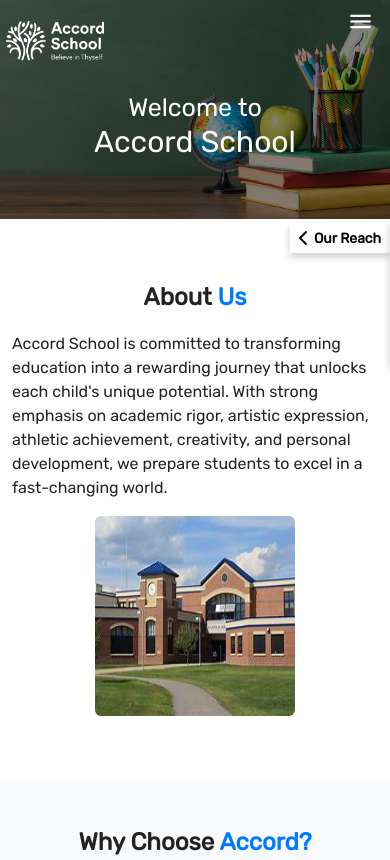
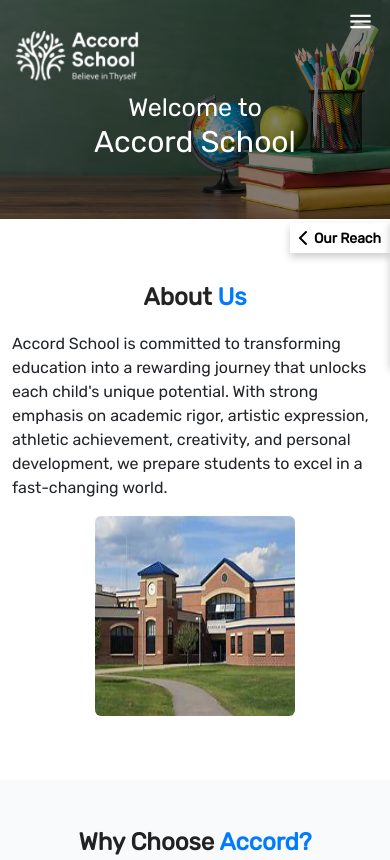
Before and after one commit to Manubolu-saikrishna/Accord_firstCut, a plain HTML site: page index.html in a window 390 px wide. Shown: the top 860 px of the page. Drawn offline with nearby package versions, Linux system fonts and the light colour scheme.

Commit message:
Update style.css

```diff
--- a/style.css
+++ b/style.css
@@ -621,7 +621,7 @@ input#overlay-menu-check:checked ~ .overlay-menu-btn > label > .close {
   object-fit: cover;
 }
 
-@media (max-width: 767.98px) {
+@media (max-width: 768px) {
   .material-symbols-outlined {
     font-size: 27px;
   }
@@ -652,10 +652,13 @@ input#overlay-menu-check:checked ~ .overlay-menu-btn > label > .close {
     font-size: 30px;
   }
   .logo-container {
-    top: 0px;
+    position: fixed;
+    top: 10px;
+    left: 10px;
+    z-index: 1000;
   }
   img.logo {
-    height: 40px;
+    height: 50px !important;
     width: auto;
     margin-top: 10px;
     margin-top: 20px;
```
